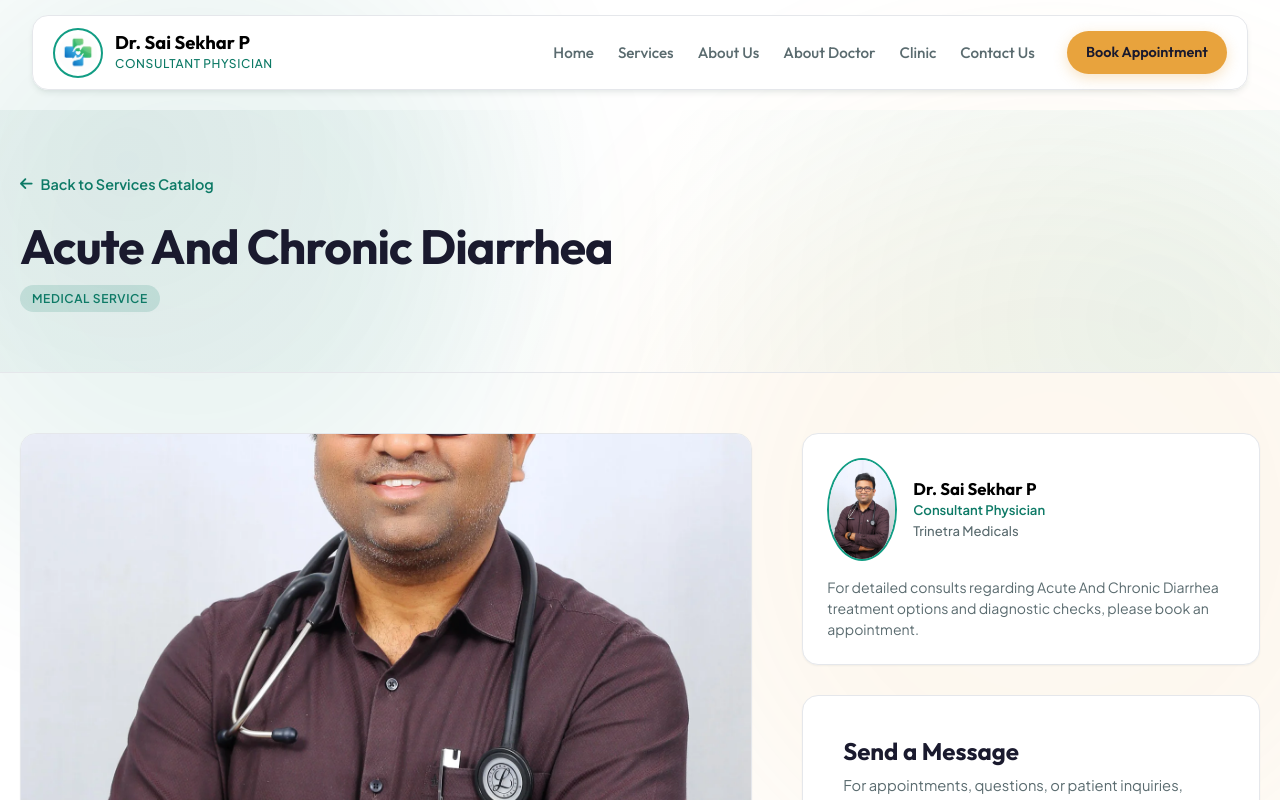
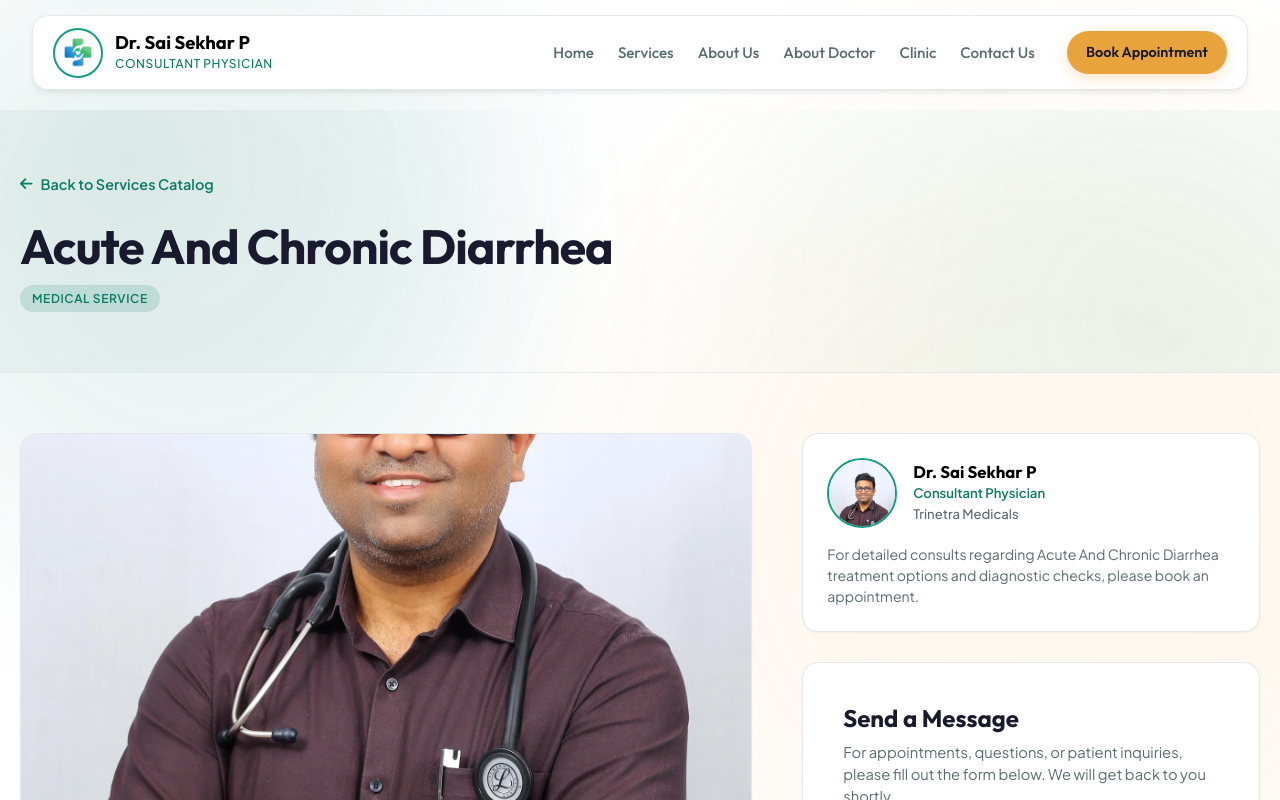
Before and after one commit to ramsri90/doctor-sai-sekhar-physician-website, a Next.js app: page /services/acute-and-chronic-diarrhea in a window 1280 px wide. Shown: the top 800 px of the page. Built offline with nearby package versions, Linux system fonts and the light colour scheme; no server answers.

Commit message:
style: fix doctor avatar oval distortion by enforcing strict 1:1 circular aspect-ratio

```diff
--- a/src/app/globals.css
+++ b/src/app/globals.css
@@ -1796,9 +1796,16 @@ a {
 }
 
 .doc-avatar {
-  border-radius: 50%;
+  width: 70px !important;
+  height: 70px !important;
+  min-width: 70px !important;
+  min-height: 70px !important;
+  aspect-ratio: 1 / 1 !important;
+  border-radius: 50% !important;
   border: 2px solid var(--primary-light);
   object-fit: cover;
+  object-position: top center;
+  flex-shrink: 0;
 }
 
 .doc-avatar-row h4 {
```
Also changed, not shown: 1 other file (tests, documents, lock files or other folders).
